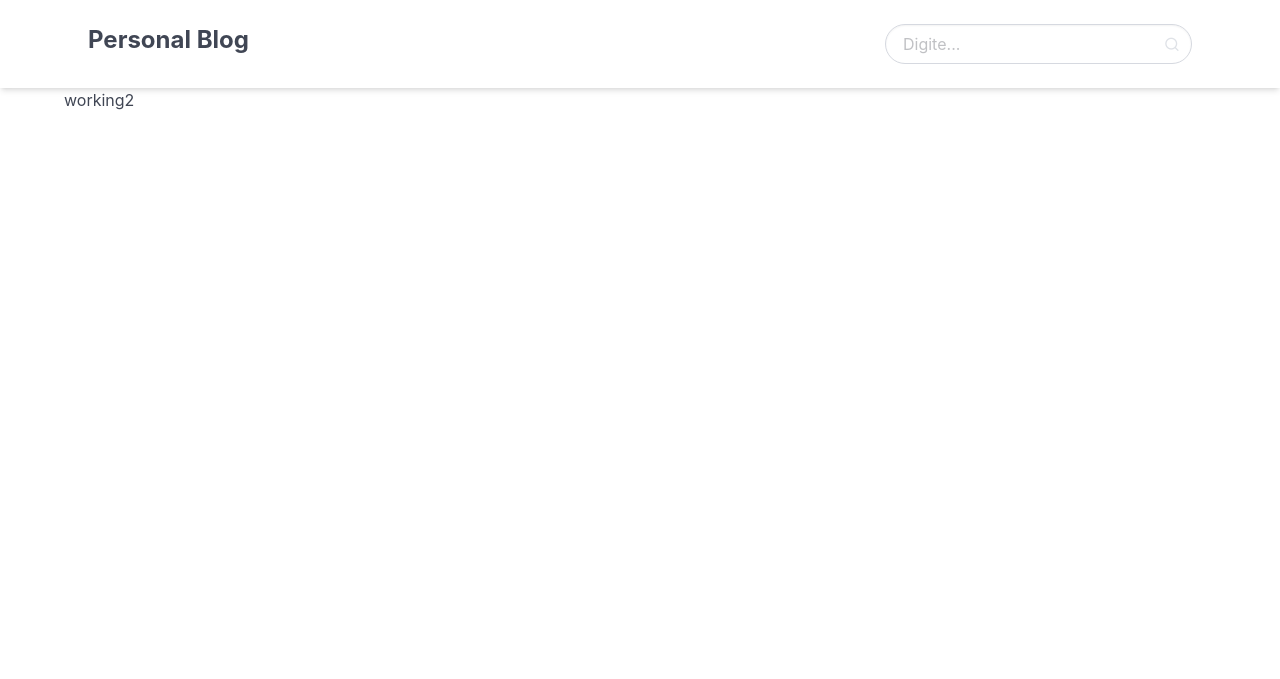
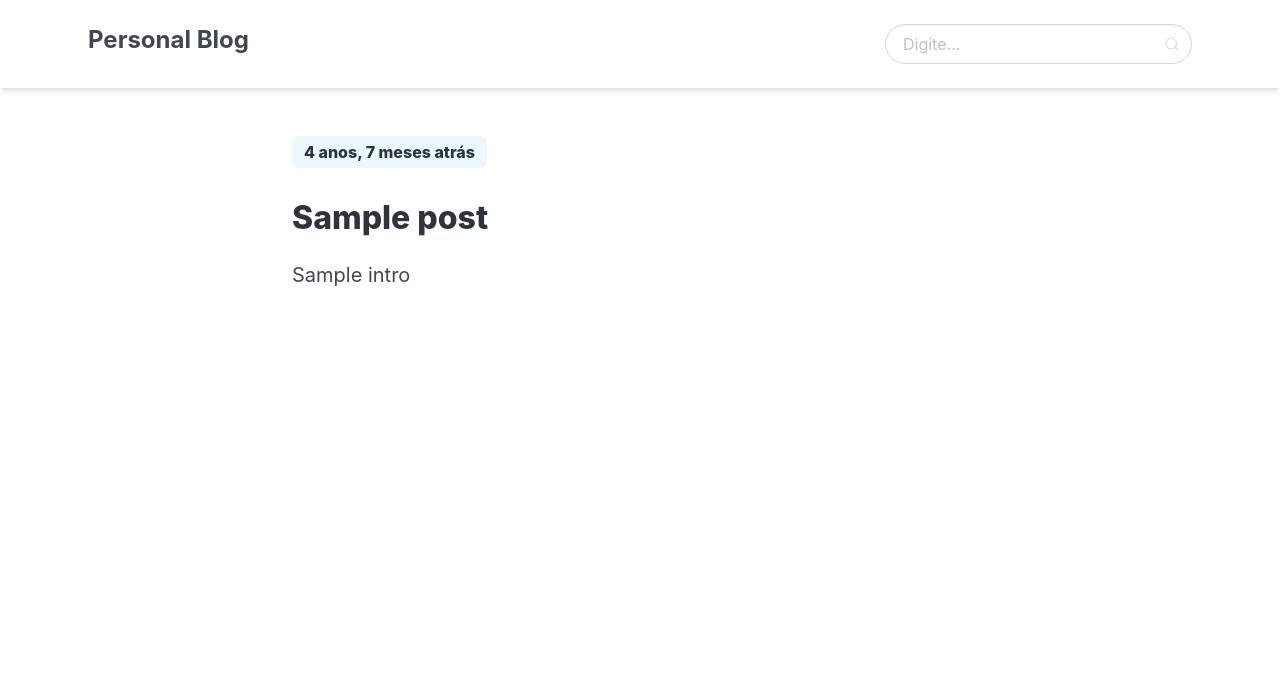
Before and after one commit to Naiarapacheco/Blog, a Django app: template core/templates/core/home.html in a window 1280 px wide. Shown: the top 679 px of the page. Run offline with Django 5.2, Linux system fonts and the light colour scheme; the template is opened without the code that fills it: most values are stand-ins (such as "Sample title", 1, 10 or a date in 2020); some libraries are stand-ins or nearby versions.

Commit message:
initial page add with details of the posts

```diff
--- a/core/templates/core/home.html
+++ b/core/templates/core/home.html
@@ -3,5 +3,25 @@
 {% block title %}Página Inicial{% endblock %}
 
 {% block content %}
-    working2
+<section class="section">
+    <div class="columns">
+        <div class="column is-8 is-offset-2">
+            {% for post in posts %}
+            <div class="content is-medium mb-6">
+                <a href="{% url 'details' post.slug %}" class="block">
+                    <h2 class="subtitle is-size-6 tag is-info is-light">
+                        {{ post.created_at|timesince }} atrás
+                    </h2>
+                    <h1 class="title is-size-3">{{ post.title }}</h1>
+                    <p>{{ post.intro }}</p>
+                </a>
+            </div>
+
+            {% empty %}
+            <p class="has-text-centered">Nenhum post encontrado.</p>
+            {% endfor %}
+
+        </div>
+    </div>
+</section>
 {% endblock %}
```
